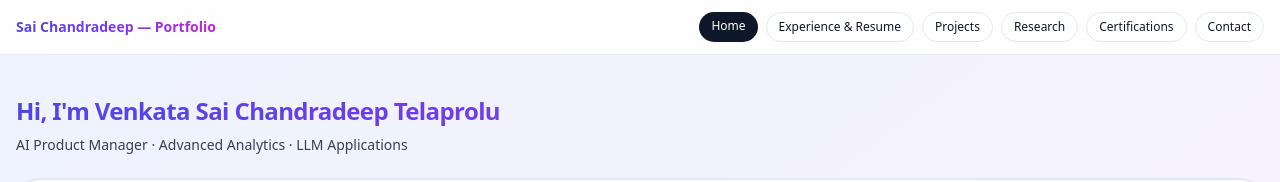
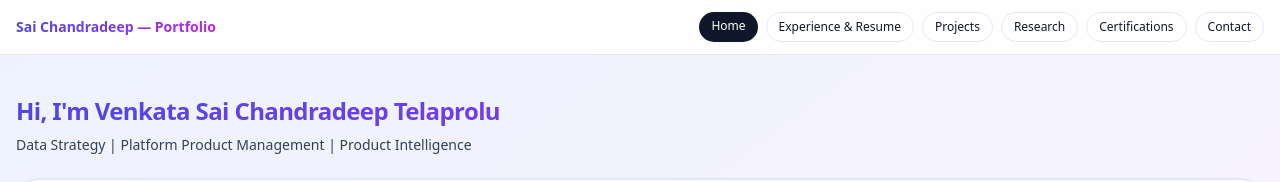
Before and after one commit to CHANDRADEEP2007/sai-portfolio, a React (Vite) app: page / in a window 1280 px wide. Shown: the top 182 px of the page. Built offline with nearby package versions, Linux system fonts and the light colour scheme.

Commit message:
Update title in DATA object for identity

```diff
--- a/src/App.jsx
+++ b/src/App.jsx
@@ -46,7 +46,7 @@ const PALETTE = {
 const DATA = {
   identity: {
     name: "Venkata Sai Chandradeep Telaprolu",
-    title: "AI Product Manager · Advanced Analytics · LLM Applications",
+    title: "Data Strategy | Platform Product Management | Product Intelligence ",
     location: "USA",
     email: "chandradeep.msba@gmail.com",
     phone: "502-298-6263",
```
